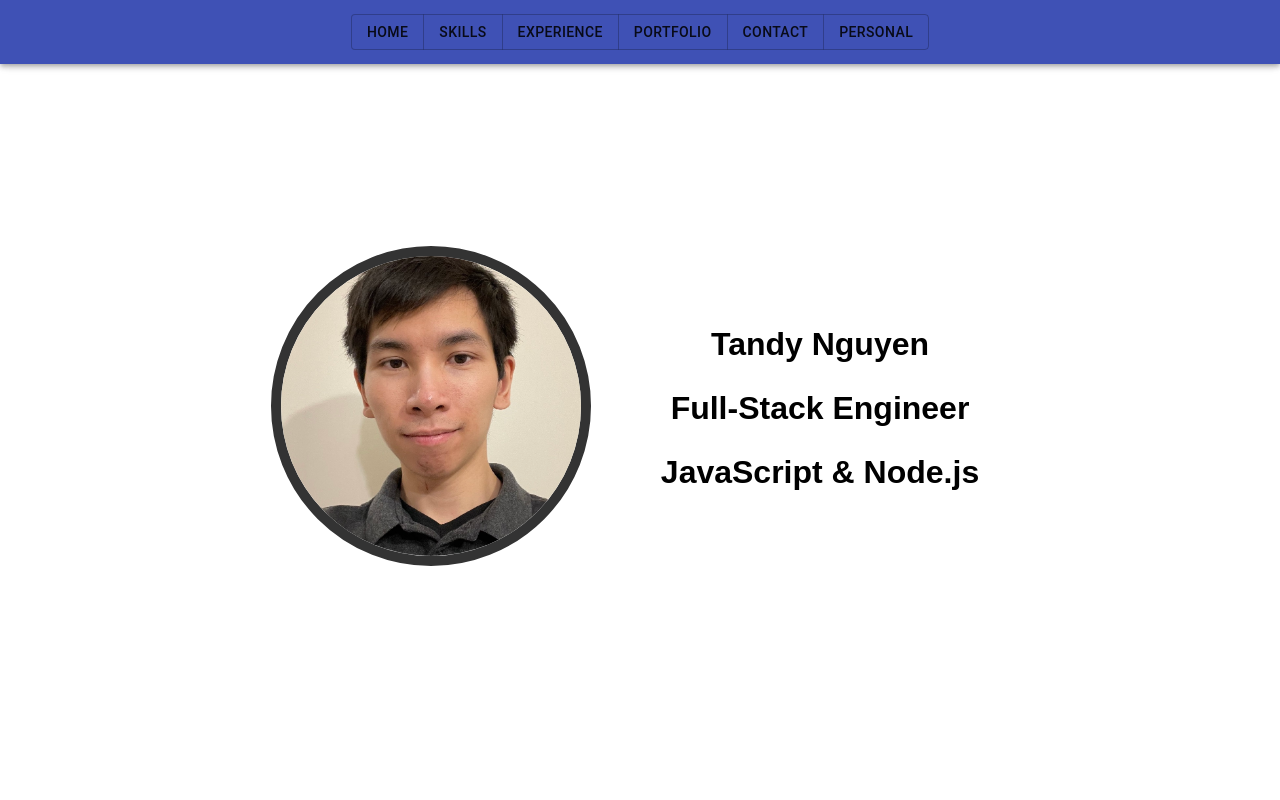
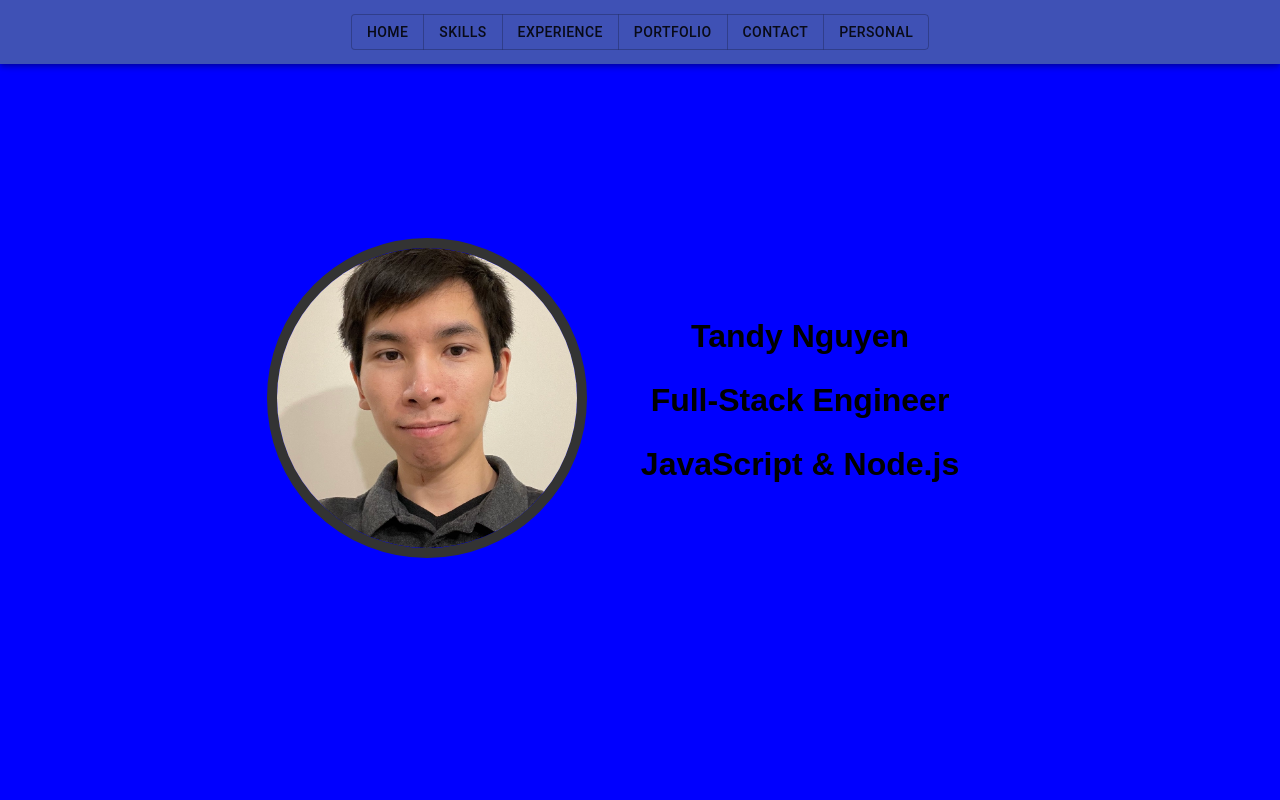
Before and after one commit to TandyN/my-website, a React app: page / in a window 1280 px wide. Shown: the top 800 px of the page. Built offline with nearby package versions, Linux system fonts and the light colour scheme.

Commit message:
Fix width from being too wide

```diff
--- a/public/styles.css
+++ b/public/styles.css
@@ -1,3 +1,6 @@
 html, body, #app, #app>div {
   height: 100%;
+  margin: 0;
+  padding: 0;
+  width: 100%;
 }
--- a/src/components/App.jsx
+++ b/src/components/App.jsx
@@ -1,5 +1,4 @@
 import React from 'react';
-import Container from '@material-ui/core/Container';
 import Box from '@material-ui/core/Box';
 import { makeStyles } from '@material-ui/core/styles';
 import MenuBar from './MenuBar';
@@ -12,6 +11,7 @@ import SectionPersonal from './SectionPersonal';
 
 const appBox = makeStyles({
   root: {
+    backgroundColor: 'blue',
     fontFamily: 'sans-serif',
     height: '100%',
   }
@@ -25,8 +25,7 @@ const App = () => {
   }
 
   return (
-    <Container
-      maxWidth="xl"
+    <Box
       className={appBoxClass.root}
     >
       <MenuBar hanldeMenuBarClick={hanldeMenuBarClick} />
@@ -36,7 +35,7 @@ const App = () => {
       <SectionPortfilio />
       <SectionContact />
       <SectionPersonal />
-    </Container>
+    </Box>
   )
 }
 
--- a/src/components/SectionHome/index.jsx
+++ b/src/components/SectionHome/index.jsx
@@ -24,7 +24,6 @@ const SectionHome = () => {
       <Grid
         container
         justify="center"
-        spacing={5}
       >
         <HomePicture />
         <HomeAboutMeSmall />
```
